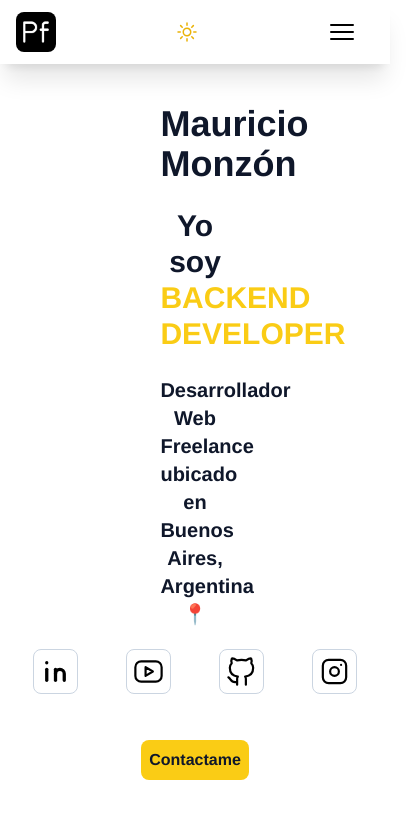
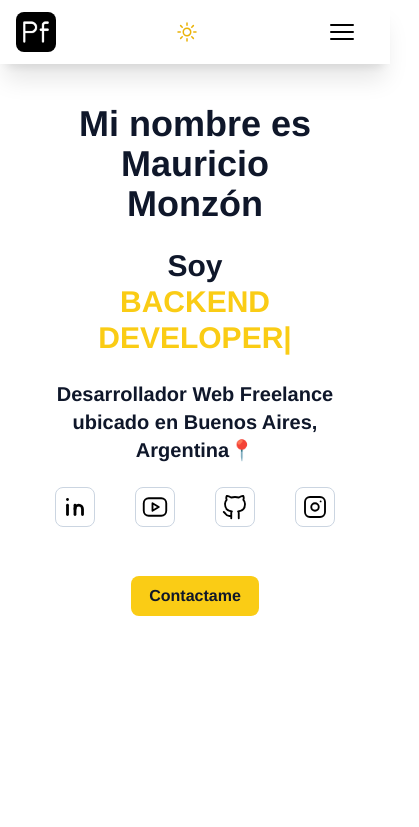
Before and after one commit to Majomon/Portfolio, a React (Vite) app: page / in a window 390 px wide. Shown: the top 827 px of the page, 419 px wide, since content can reach past the window. Built offline with nearby package versions, Linux system fonts and the light colour scheme.

Commit message:
Responsive home para celular

```diff
--- a/src/App.jsx
+++ b/src/App.jsx
@@ -1,21 +1,16 @@
-import About from "./components/About/About";
-import Contact from "./components/Contact/Contact";
-import Footer from "./components/Footer/Footer";
 import Home from "./components/Home/Home";
 import Navbar from "./components/Navbar/Navbar";
-import Proyects from "./components/Proyects/Proyects";
-import Skills from "./components/Skills/Skills";
 
 function App() {
   return (
     <div>
       <Navbar />
       <Home />
-      <About />
+      {/*       <About />
       <Skills />
       <Proyects />
       <Contact />
-      <Footer />
+      <Footer /> */}
     </div>
   );
 }
--- a/src/components/Home/Home.jsx
+++ b/src/components/Home/Home.jsx
@@ -9,10 +9,10 @@ const Home = () => {
   return (
     <div className="Home">
       {/* Presentacion */}
-      <div className="w-5/12 flex flex-col text-center md:text-left pt-10 pb-5 px-10">
-        <h1 className="text-4xl">Mauricio Monzón</h1>
+      <div className="w-11/12 md:w-5/12 flex flex-col text-center md:text-left pt-10 pb-5 px-6">
+        <h1 className="text-4xl">Mi nombre es Mauricio Monzón</h1>
         <div className="py-6 flex flex-col">
-          <span className="text-3xl">Yo soy </span>
+          <span className="text-3xl">Soy </span>
           <TypeAnimation
             sequence={["FRONTEND DEVELOPER", 2000, "BACKEND DEVELOPER", 2000]}
             speed={50}
@@ -27,10 +27,10 @@ const Home = () => {
         </h4>
 
         {/* Social Media */}
-        <div className="w-full h-14 mt-4 mb-10 flex justify-center items-center">
-          <ul className="w-full flex flex-row justify-center md:justify-start space-x-12 stroke-black dark:stroke-white">
+        <div className="w-full h-14 mt-4 mb-10 mx-auto flex justify-center items-center">
+          <ul className="w-full flex flex-row justify-between md:justify-start stroke-black dark:stroke-white">
             {/* Linkedin */}
-            <li>
+            <li className=" md:ml-10">
               <a
                 href="https://www.linkedin.com/in/mauricio-monzon/"
                 target="_blank"
@@ -40,8 +40,8 @@ const Home = () => {
                   <svg
                     xmlns="http://www.w3.org/2000/svg"
                     className="icon icon-tabler icon-tabler-brand-linkedin scale-150"
-                    width="35"
-                    height="35"
+                    width="30"
+                    height="30"
                     viewBox="0 0 24 24"
                     strokeWidth="1.5"
                     fill="none"
@@ -58,7 +58,7 @@ const Home = () => {
               </a>
             </li>
             {/* Youtube */}
-            <li>
+            <li className=" md:ml-10">
               <a
                 href="https://www.youtube.com/@consollo6692"
                 target="_blank"
@@ -68,8 +68,8 @@ const Home = () => {
                   <svg
                     xmlns="http://www.w3.org/2000/svg"
                     className="icon icon-tabler icon-tabler-brand-youtube"
-                    width="35"
-                    height="35"
+                    width="30"
+                    height="30"
                     viewBox="0 0 24 24"
                     strokeWidth="1.5"
                     fill="none"
@@ -84,7 +84,7 @@ const Home = () => {
               </a>
             </li>
             {/* Github */}
-            <li>
+            <li className=" md:ml-10">
               <a
                 href="https://github.com/Majomon"
                 target="_blank"
@@ -94,8 +94,8 @@ const Home = () => {
                   <svg
                     xmlns="http://www.w3.org/2000/svg"
                     className="icon icon-tabler icon-tabler-brand-github"
-                    width="35"
-                    height="35"
+                    width="30"
+                    height="30"
                     viewBox="0 0 24 24"
                     strokeWidth="1.5"
                     fill="none"
@@ -109,7 +109,7 @@ const Home = () => {
               </a>
             </li>
             {/* Instagram */}
-            <li>
+            <li className=" md:ml-10">
               <a
                 href="https://www.instagram.com/maurimonzon_j/"
                 target="_blank"
@@ -119,8 +119,8 @@ const Home = () => {
                   <svg
                     xmlns="http://www.w3.org/2000/svg"
                     className="icon icon-tabler icon-tabler-brand-instagram"
-                    width="35"
-                    height="35"
+                    width="30"
+                    height="30"
                     viewBox="0 0 24 24"
                     strokeWidth="1.5"
                     fill="none"
```
